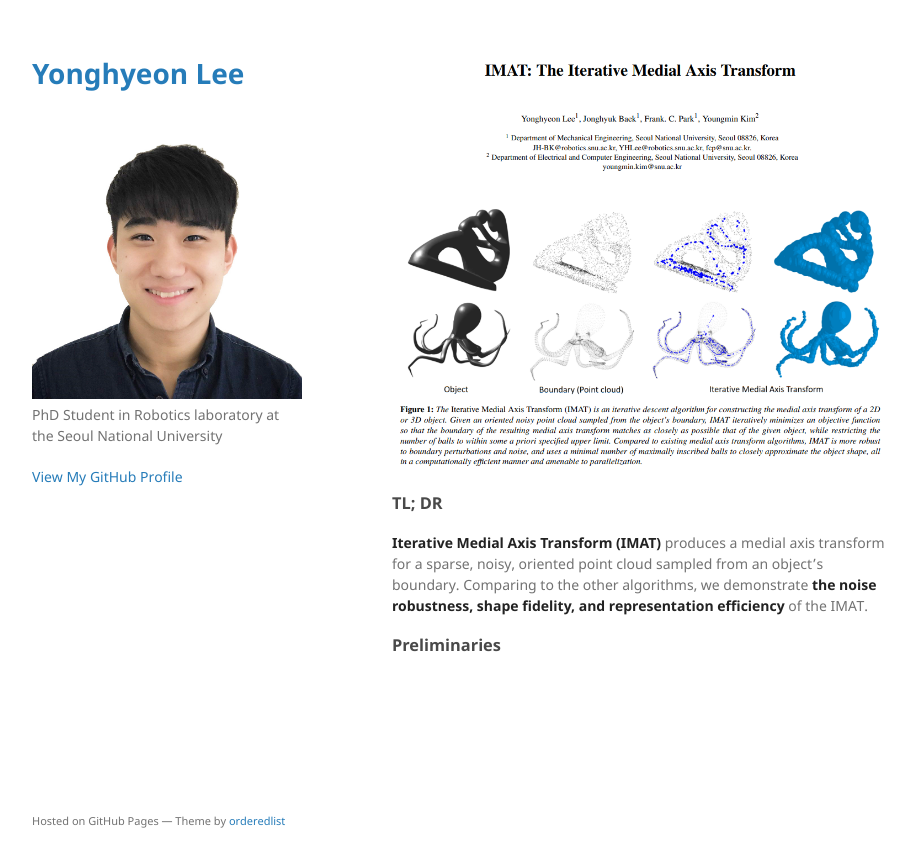
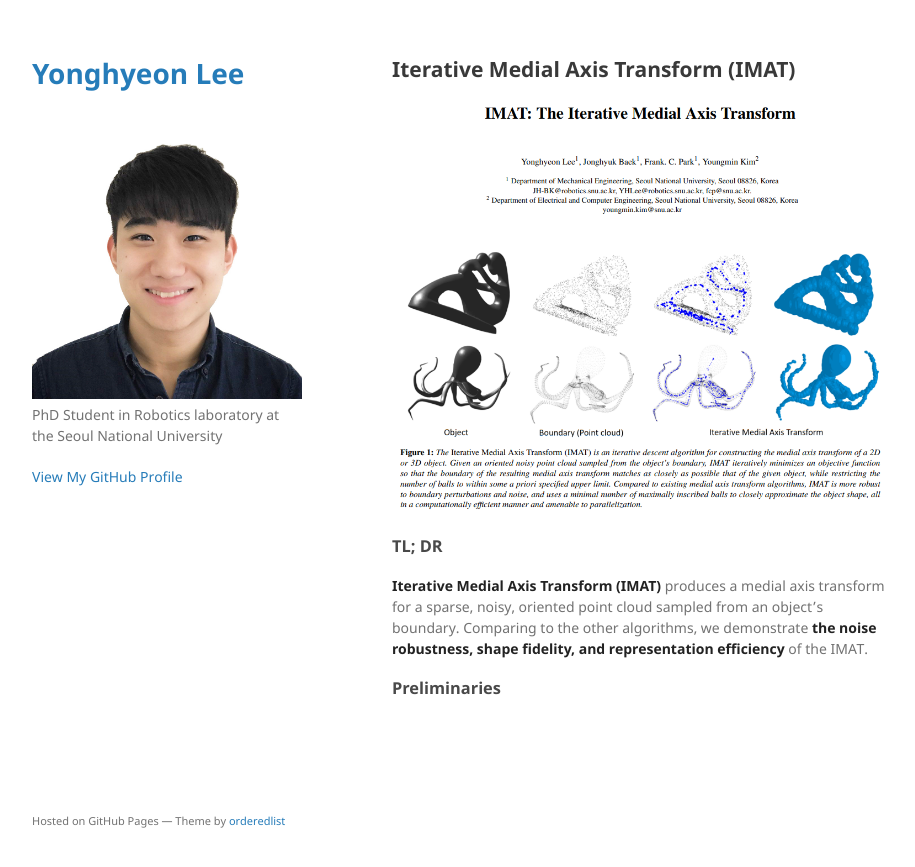
Before and after one commit to Gabe-YHLee/Gabe-YHLee.github.io, a Jekyll site: the page built from Publications/Journal/IMAT/IMAT.md, in a window 1280 px wide. Shown: the top 867 px of the page, without its empty margins (178-1093 px from the left). Built offline with Jekyll 4.4.1, drawn with Linux system fonts in a browser that asks for light colours; our own code applies the rules of GitHub Pages for plain Markdown files.

Commit message:
Update IMAT.md

```diff
--- a/Publications/Journal/IMAT/IMAT.md
+++ b/Publications/Journal/IMAT/IMAT.md
@@ -1,3 +1,5 @@
+## Iterative Medial Axis Transform (IMAT)
+
 ![teaser](./image/teaser.PNG)
 
 ### TL; DR
```
